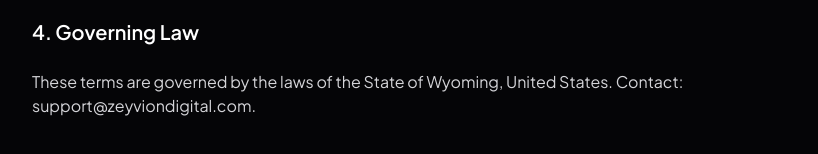
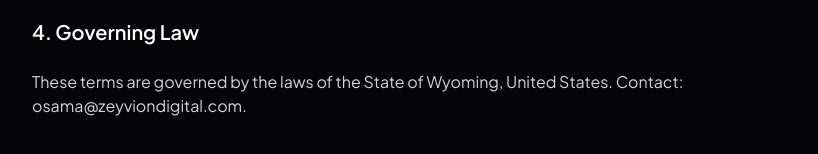
Before and after one commit to zeyviondigital-collab/zeyvion-digital, a Next.js app: page /terms-of-service in a window 1280 px wide. Shown: the part 746-900 px from the top of the page, without its empty margins (224-1042 px from the left). Built offline with nearby package versions, Linux system fonts and the light colour scheme.

Commit message:
Update page.tsx

```diff
--- a/app/terms-of-service/page.tsx
+++ b/app/terms-of-service/page.tsx
@@ -50,7 +50,7 @@ export default function TermsOfService() {
         </h2>
         <p>
           These terms are governed by the laws of the State of Wyoming, United
-          States. Contact: support@zeyviondigital.com.
+          States. Contact: osama@zeyviondigital.com.
         </p>
       </div>
     </div>
```
